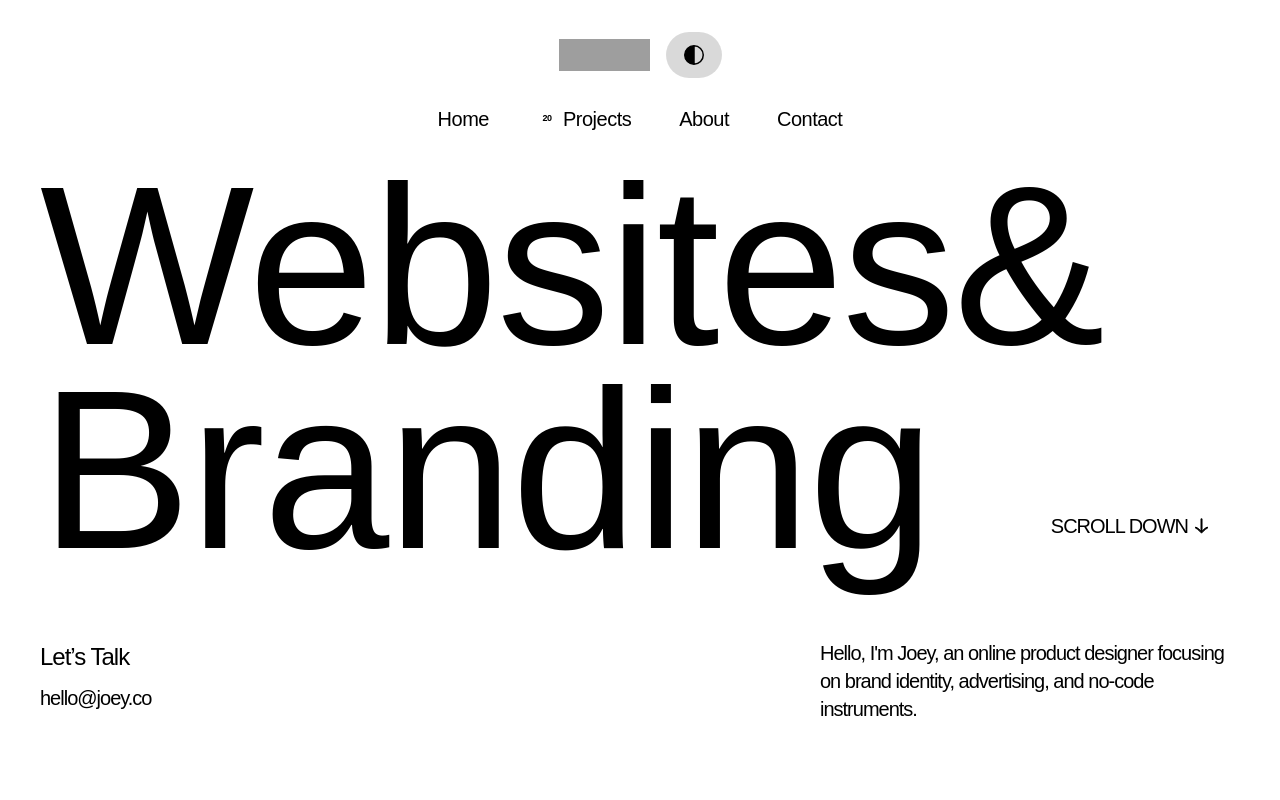
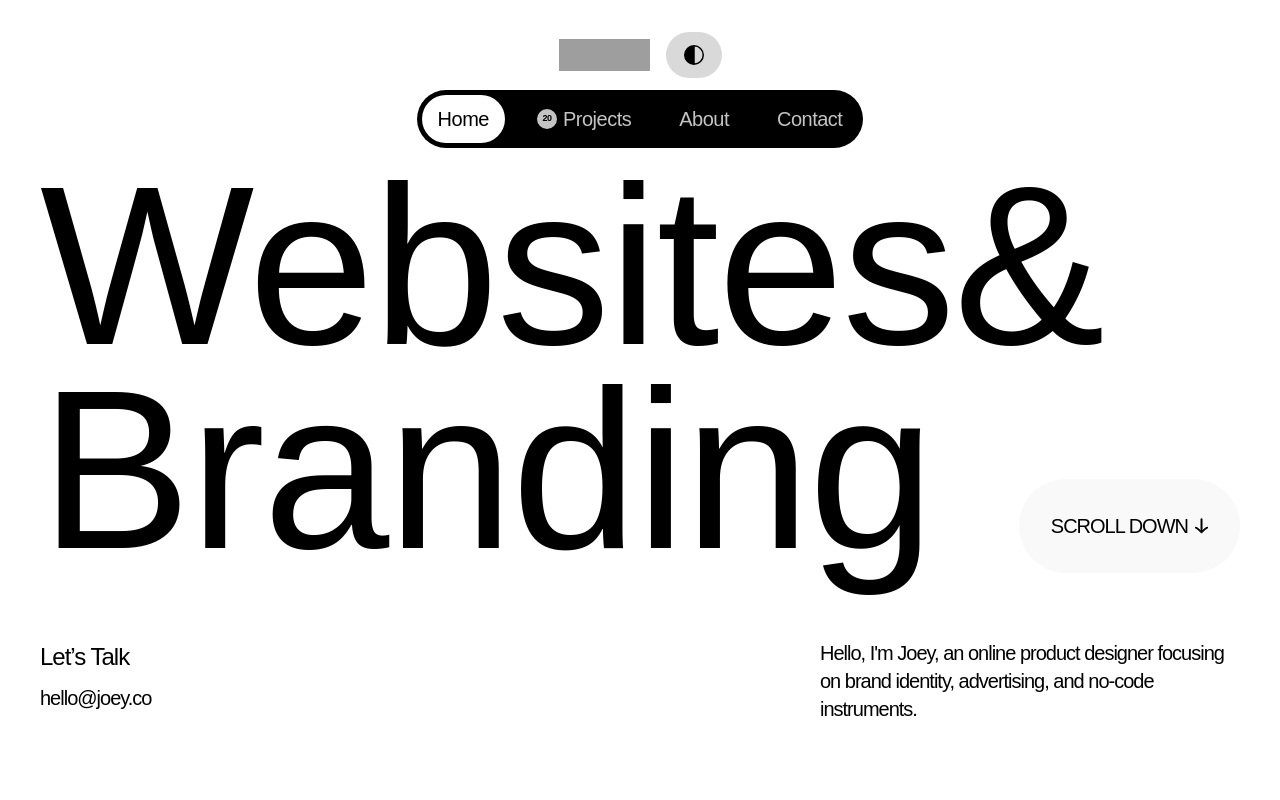
Before and after one commit to enndylove/react-joey-landing, a React (Create React App) app: page / in a window 1280 px wide. Shown: the top 800 px of the page. Built offline with nearby package versions, Linux system fonts and the light colour scheme; grey boxes are pictures that could not be loaded; a web font is replaced by a local one.

Commit message:
use ThemeProvider for provide theme state

```diff
--- a/src/index.tsx
+++ b/src/index.tsx
@@ -2,6 +2,8 @@ import React from 'react';
 import ReactDOM from 'react-dom/client';
 import './index.css';
 import Home from './Home';
+
+import ThemeProvider from "./theme/ThemeProvider";
 
 import './styles/_main.scss'
 
@@ -10,6 +12,8 @@ const root = ReactDOM.createRoot(
 );
 root.render(
   <React.StrictMode>
-    <Home />
+      <ThemeProvider>
+          <Home />
+      </ThemeProvider>
   </React.StrictMode>
 );
```
